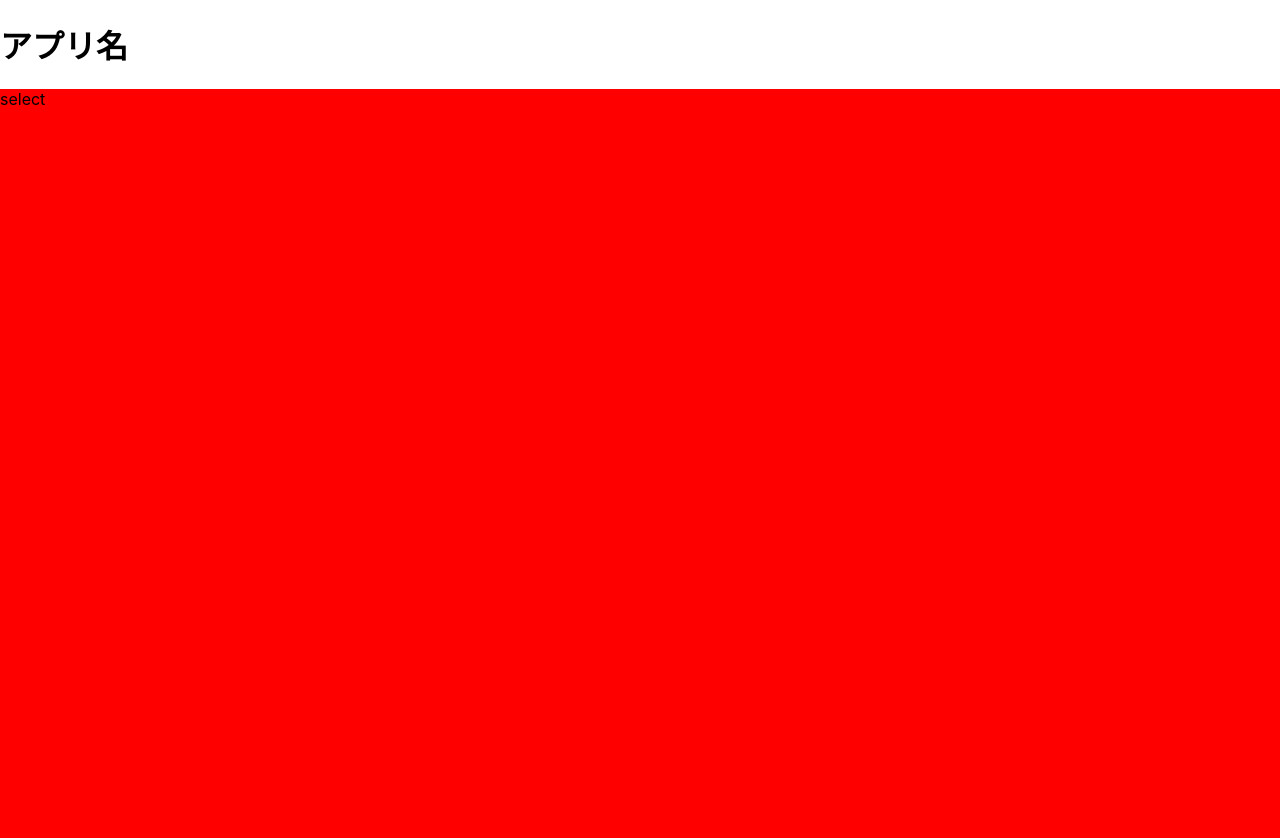
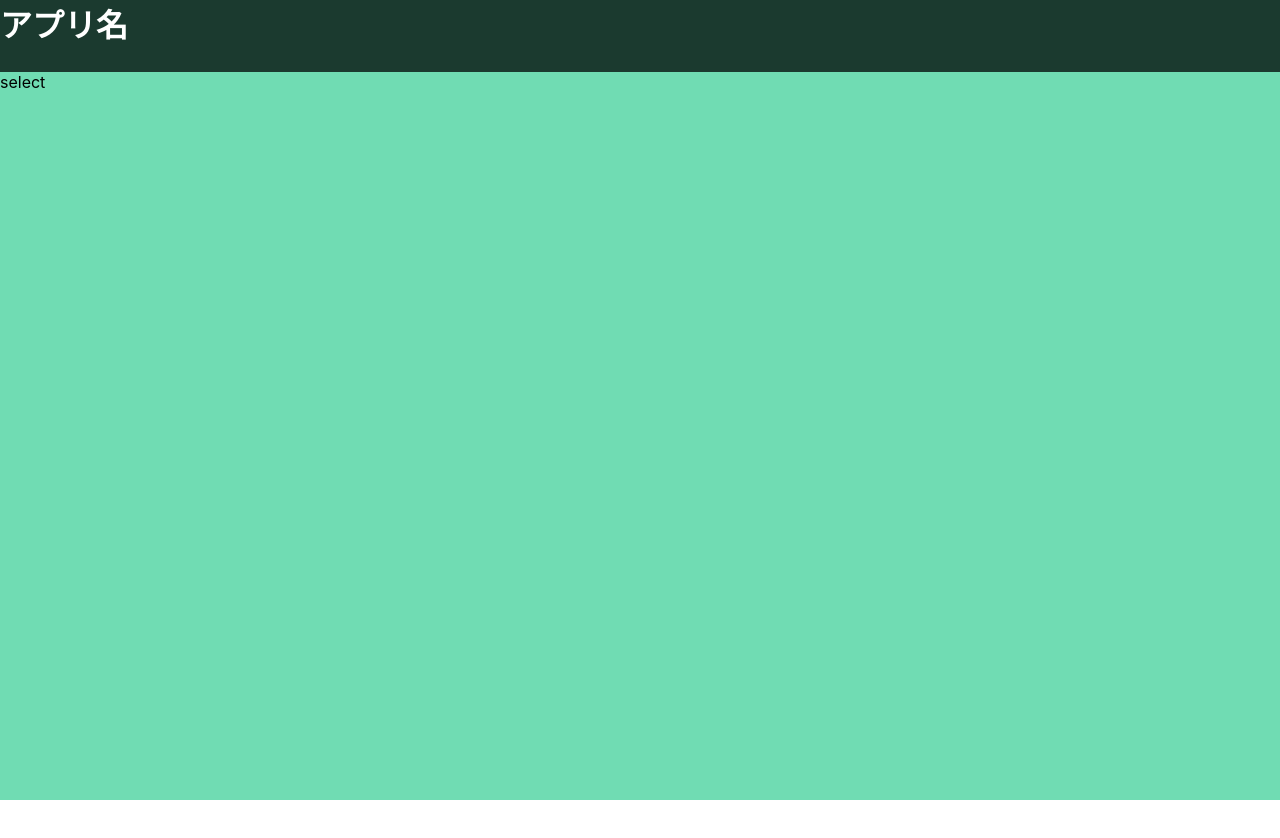
Before and after one commit to Tanaka-No-1/gymlabo-front, a Next.js app: page /select in a window 1280 px wide. Shown: the top 838 px of the page. After the commit the page ends 800 px from the top, so only its background shows below. Built offline with nearby package versions, Linux system fonts and the light colour scheme.

Commit message:
fix: layoutの色を修正(#5)

```diff
--- a/src/layout/style.ts
+++ b/src/layout/style.ts
@@ -1,7 +1,8 @@
 import { css } from '@emotion/react'
+import { Palette } from '~/styles/palette'
 
 export const container = css`
-  background-color: red;
+  background-color: ${Palette.GREEN.main};
   width: 100vw;
-  height: 100vh;
+  height: calc(100vh - 72px);
 `
--- a/src/views/components/ui/header/index.tsx
+++ b/src/views/components/ui/header/index.tsx
@@ -1,12 +1,13 @@
 import Link from 'next/link'
+import { AppName, Container } from './style'
 
 const Header = () => {
   return (
-    <>
+    <div css={Container}>
       <Link href="/">
-        <h1>アプリ名</h1>
+        <h1 css={AppName}>アプリ名</h1>
       </Link>
-    </>
+    </div>
   )
 }
 
--- /dev/null
+++ b/src/views/components/ui/header/style.ts
@@ -0,0 +1,11 @@
+import { css } from '@emotion/react'
+import { Palette } from '~/styles/palette'
+export const Container = css`
+  height: 72px;
+  background-color: ${Palette.GREEN.deep};
+`
+
+export const AppName = css`
+  margin: 0;
+  color: ${Palette.WHITE};
+`
```
